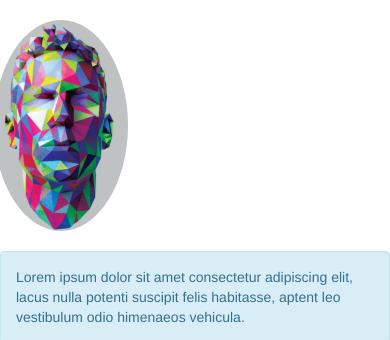
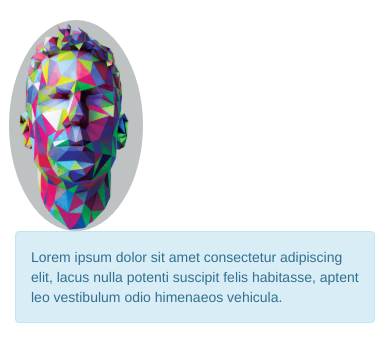
Before and after one commit to davidevanks/Guess, a plain HTML site: page index.html in a window 390 px wide. Shown: the top 340 px of the page. Drawn offline with Linux system fonts and the light colour scheme.

Commit message:
se agregaron clases para probar vista en mobiles

```diff
--- a/index.html
+++ b/index.html
@@ -43,16 +43,16 @@
 </head>
 
 <body>
-    <div class="container-fluid">
+    <div class="container">
 
         <div class="row">
       <!--Board Dialogo-->
-            <div id="divImage" class=".col-xs-12 .col-sm-6 .col-md-8">
+            <div id="divImage" class="col-xs-12 col-sm-6 col-md-4 col-lg-4">
                 <br>
                 <img class="imagen" src="img/acertijo.png">
             </div>
             <br>
-            <div class=".col-xs-12 .col-sm-6 .col-md-8">
+            <div class="col-xs-12 col-sm-6 col-md-4 col-lg-4">
 
                 <div id="txtDialogo" class="alert alert-info" role="alert"> Lorem ipsum dolor sit amet consectetur adipiscing elit, lacus nulla potenti suscipit felis habitasse, aptent leo vestibulum odio himenaeos vehicula.
                 </div>
```
